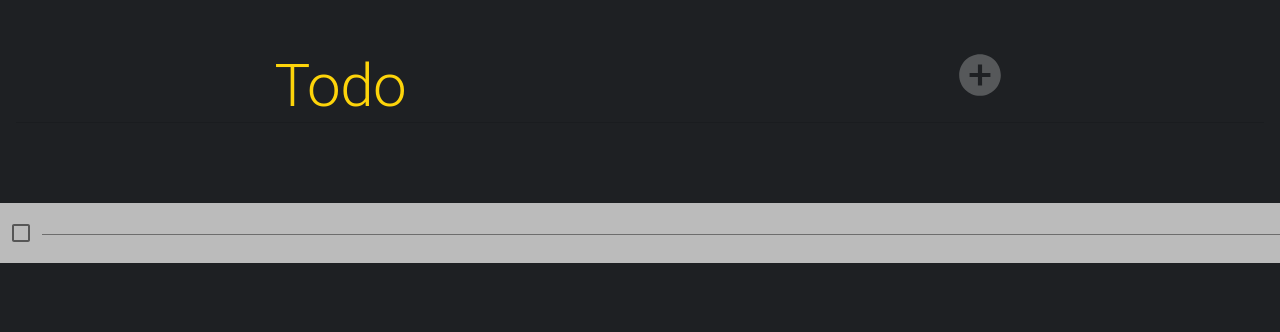
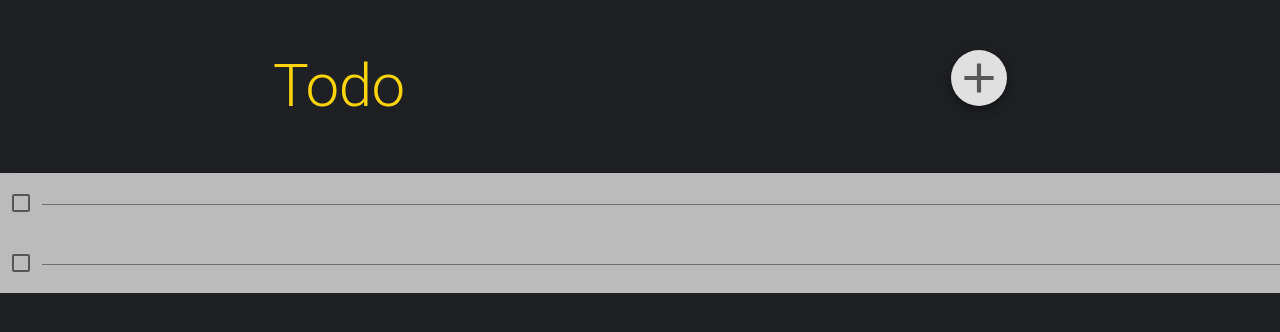
Before and after one commit to AzadAnsari35/Todo, a React (Create React App) app: page / in a window 1280 px wide. Shown: the top 332 px of the page. Built offline with nearby package versions, Linux system fonts and the light colour scheme.

Commit message:
Add button is working

```diff
--- a/src/Component/Todo.js
+++ b/src/Component/Todo.js
@@ -1,13 +1,25 @@
 import React, { useState } from "react";
 import Typography from "@material-ui/core/Typography";
 import { makeStyles } from "@material-ui/core/styles";
-import AddCircleIcon from "@material-ui/icons/AddCircle";
+import AddIcon from "@material-ui/icons/Add";
 import Divider from "@material-ui/core/Divider";
 import TodoContent from "./TodoContent";
+import Fab from "@material-ui/core/Fab";
 
 const Todo = () => {
   const classes = useStyles();
-  const [list, setList] = useState([]);
+  const [list, setList] = useState(["", ""]);
+
+  const handleAdd = () => {
+    setList([...list, ""]);
+  };
+
+  const updateList = (e, i) => {
+    let newArr = [...list];
+    newArr[i] = e.target.value;
+    console.log(newArr);
+    setList(newArr);
+  };
 
   return (
     <div className={classes.root}>
@@ -15,10 +27,12 @@ const Todo = () => {
         <Typography variant="h2" style={{ color: "#FDD40A" }}>
           Todo
         </Typography>
-        <AddCircleIcon className={classes.addIcon} />
+        <Fab onClick={handleAdd}>
+          <AddIcon className={classes.addIcon} />
+        </Fab>
       </div>
       <Divider classname={classes.dividerLine} variant="middle" />
-      <TodoContent list={list} />
+      <TodoContent list={list} updateList={updateList} />
     </div>
   );
 };
@@ -36,7 +50,8 @@ const useStyles = makeStyles(theme => ({
   header: {
     display: "flex",
     justifyContent: "space-around",
-    paddingTop: 50
+    paddingTop: 50,
+    paddingBottom: 50
   },
   dividerLine: {
     height: 2,
--- a/src/Component/TodoContent.js
+++ b/src/Component/TodoContent.js
@@ -3,7 +3,7 @@ import Checkbox from "@material-ui/core/Checkbox";
 import TextField from "@material-ui/core/TextField";
 import { makeStyles } from "@material-ui/core/styles";
 
-const TodoContent = ({ list }) => {
+const TodoContent = ({ list, updateList }) => {
   const classes = useStyles();
 
   const [check, setCheck] = React.useState(false);
@@ -12,12 +12,22 @@ const TodoContent = ({ list }) => {
     setCheck(!check);
   };
 
+  const changeText = (e, i) => {
+    updateList(e, i);
+  };
+
   return (
     <div>
-      <div className={classes.oneRow}>
-        <Checkbox checked={check} onChange={toggleCheck} />
-        <TextField fullWidth />
-      </div>
+      {list.map((cur, index) => (
+        <div className={classes.oneRow} key={index}>
+          <Checkbox checked={check} onChange={toggleCheck} />
+          <TextField
+            fullWidth
+            value={cur}
+            onChange={event => changeText(event, index)}
+          />
+        </div>
+      ))}
     </div>
   );
 };
@@ -26,8 +36,7 @@ const useStyles = makeStyles(theme => ({
   oneRow: {
     display: "flex",
     backgroundColor: "#bbbbbb",
-    height: 60,
-    marginTop: 80
+    height: 60
   }
 }));
 
```
